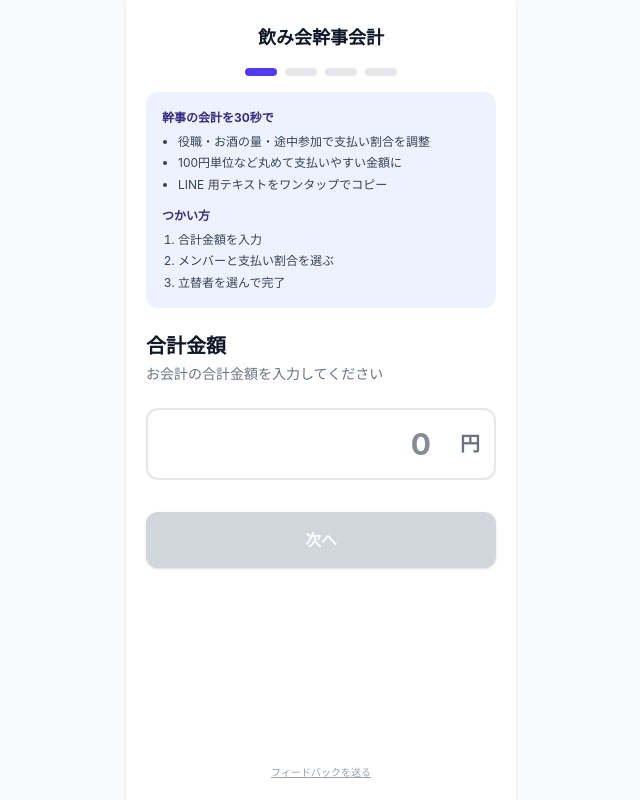
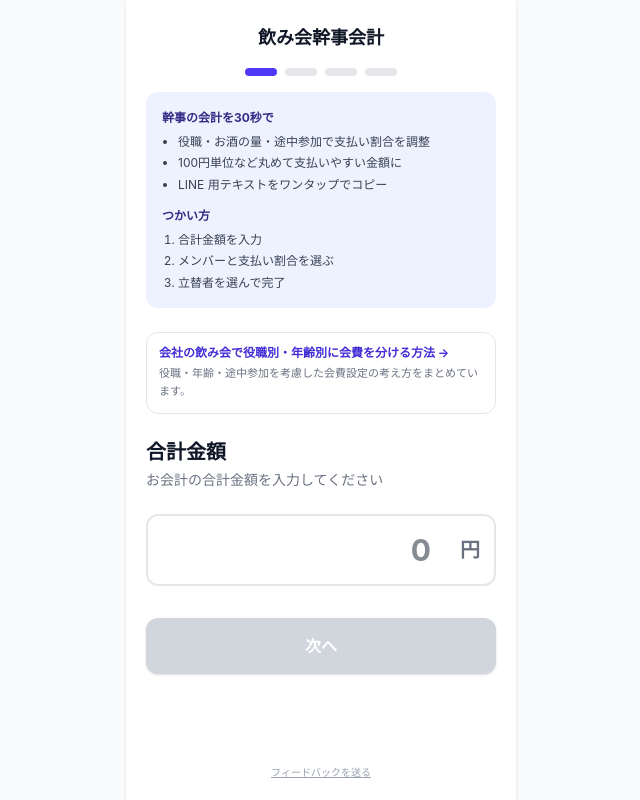
Before and after one commit to shogo5555/nomikai-fair-bill, a React (Vite) app: page / in a window 1280 px wide. Shown: the whole page, without its empty margins (319-959 px from the left). Built offline with nearby package versions, Linux system fonts and the light colour scheme.

Commit message:
Link to company party fee guide from top page

```diff
--- a/src/components/Step1Total.tsx
+++ b/src/components/Step1Total.tsx
@@ -23,6 +23,18 @@ export function Step1Total({ total, onChange, onNext }: Props) {
           <li>立替者を選んで完了</li>
         </ol>
       </section>
+
+      <a
+        href="/guides/company-party-fee.html"
+        className="block rounded-xl border border-gray-200 bg-white p-3 transition-colors hover:border-indigo-300 hover:bg-indigo-50"
+      >
+        <p className="text-xs font-bold text-indigo-700">
+          会社の飲み会で役職別・年齢別に会費を分ける方法 →
+        </p>
+        <p className="mt-1 text-[11px] leading-relaxed text-gray-500">
+          役職・年齢・途中参加を考慮した会費設定の考え方をまとめています。
+        </p>
+      </a>
 
       <div>
         <h2 className="text-xl font-bold text-gray-900">合計金額</h2>
```
